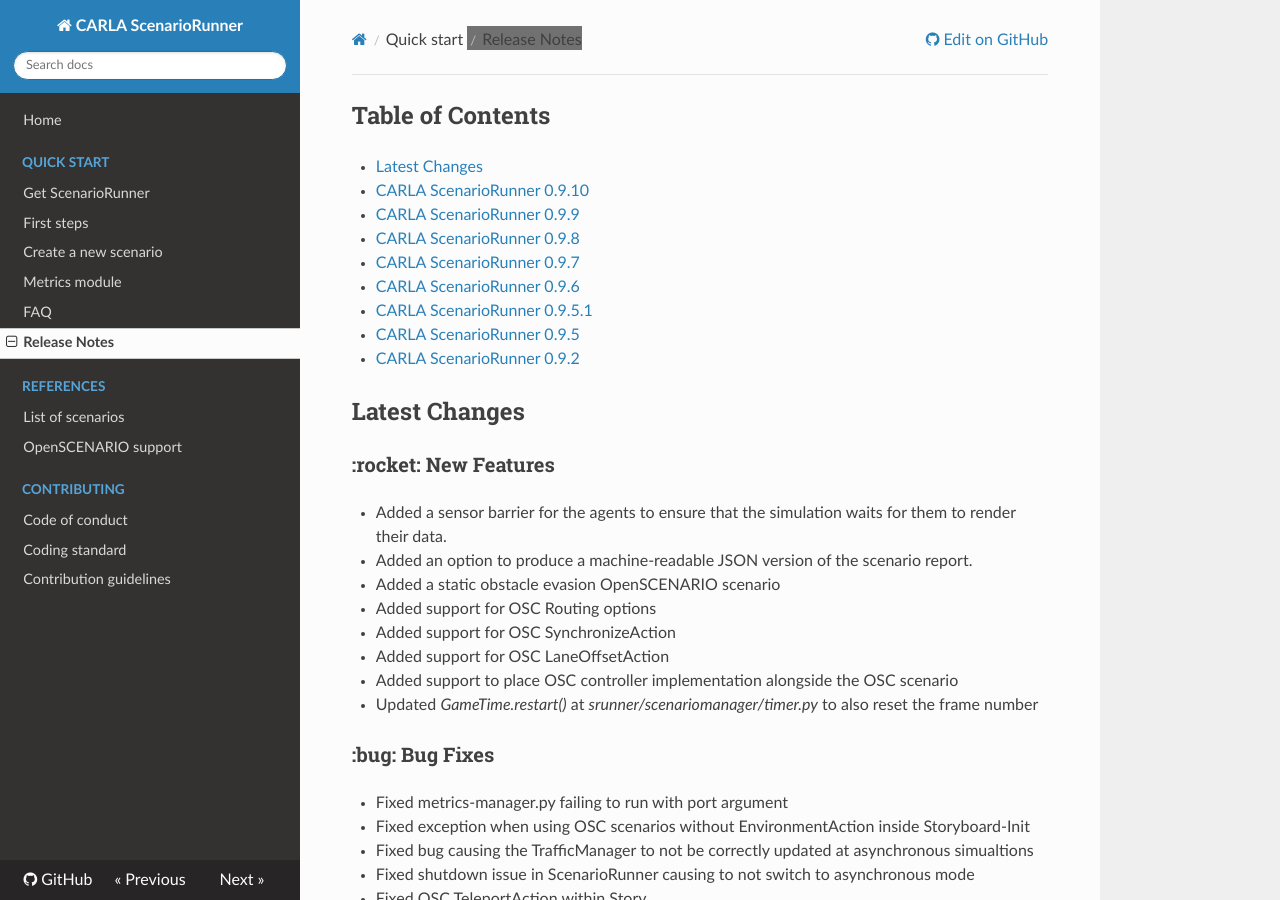
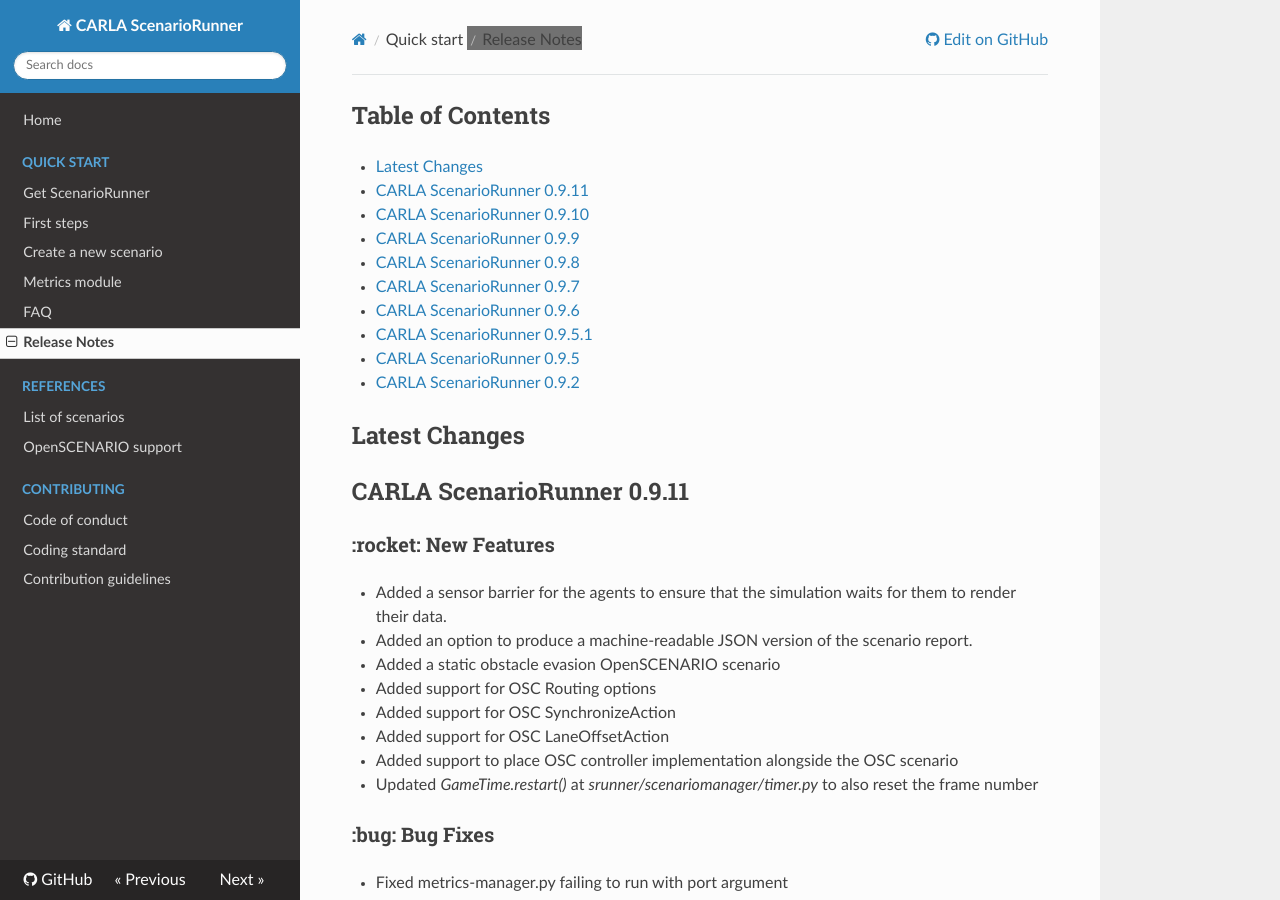
Before and after one commit to carla-simulator/scenario_runner, an MkDocs documentation site: the page built from Docs/CHANGELOG.md, in a window 1280 px wide and 900 px high. Built offline with MkDocs 1.6.1, drawn with Linux system fonts in a browser that asks for light colours; nearby versions of some CDN libraries.

Commit message:
Release of 0.9.11 version
Change-Id: Ic1936193a4b267b42d7bf174b5a7da6e10ff3ae0

```diff
--- a/Docs/CHANGELOG.md
+++ b/Docs/CHANGELOG.md
@@ -1,5 +1,6 @@
 ## Table of Contents
 * [Latest Changes](#latest-changes)
+* [CARLA ScenarioRunner 0.9.11](#carla-scenariorunner-0911)
 * [CARLA ScenarioRunner 0.9.10](#carla-scenariorunner-0910)
 * [CARLA ScenarioRunner 0.9.9](#carla-scenariorunner-099)
 * [CARLA ScenarioRunner 0.9.8](#carla-scenariorunner-098)
@@ -10,6 +11,8 @@
 * [CARLA ScenarioRunner 0.9.2](#carla-scenariorunner-092)
 
 ## Latest Changes
+
+## CARLA ScenarioRunner 0.9.11
 ### :rocket: New Features
 * Added a sensor barrier for the agents to ensure that the simulation waits for them to render their data.
 * Added an option to produce a machine-readable JSON version of the scenario report.
@@ -30,7 +33,6 @@
 * Fixed writing result files when using OpenSCENARIO under Windows (CARLA: prefix is removed from the filename)
 ### :ghost: Maintenance
 * Added check to ensure OSC names (for story/act/maneuver) are unique
-
 
 
 ## CARLA ScenarioRunner 0.9.10
--- a/scenario_runner.py
+++ b/scenario_runner.py
@@ -41,7 +41,7 @@
 from srunner.tools.route_parser import RouteParser
 
 # Version of scenario_runner
-VERSION = '0.9.10'
+VERSION = '0.9.11'
 
 
 class ScenarioRunner(object):
```
Also changed, not shown: README.md (+1 -0 lines).
